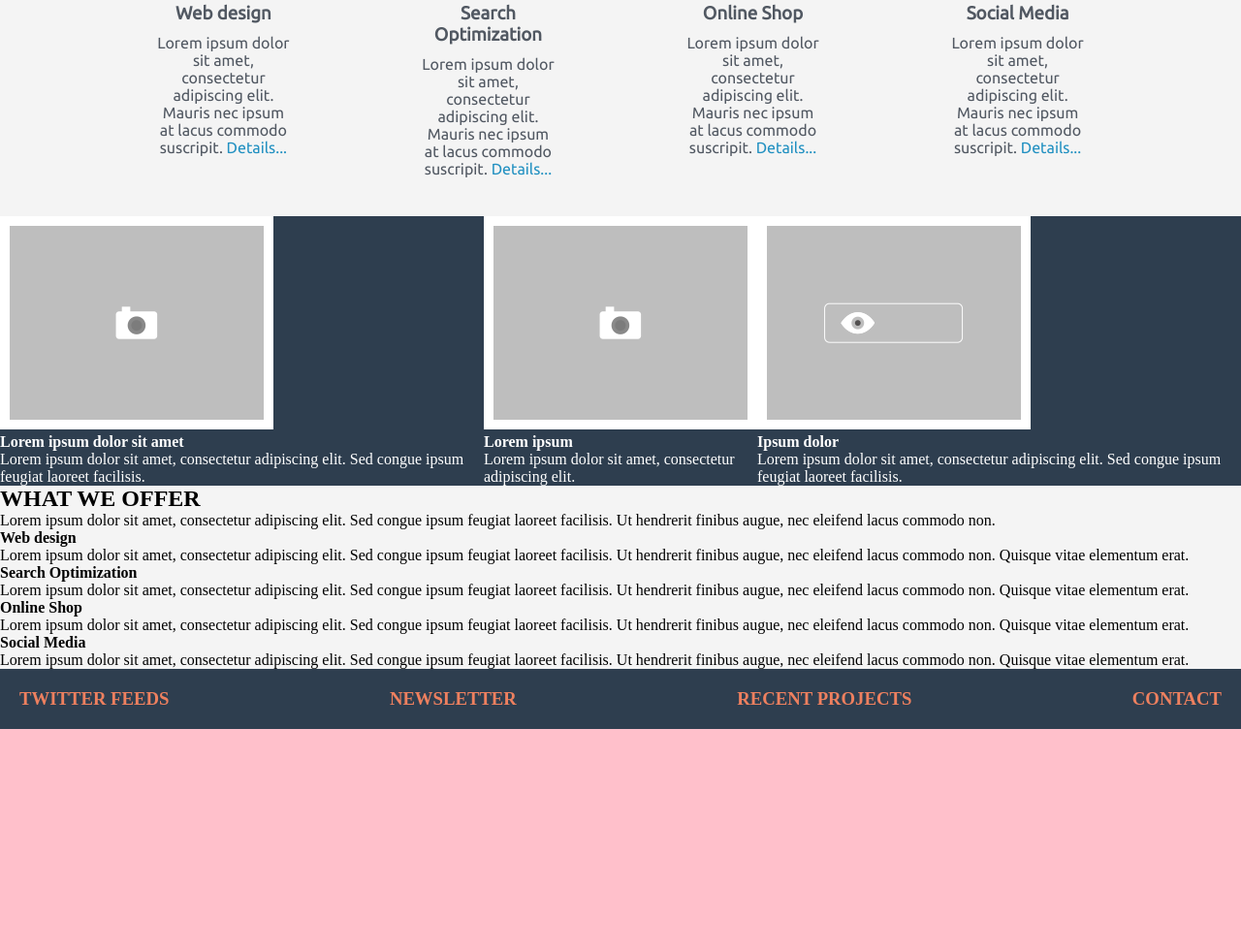
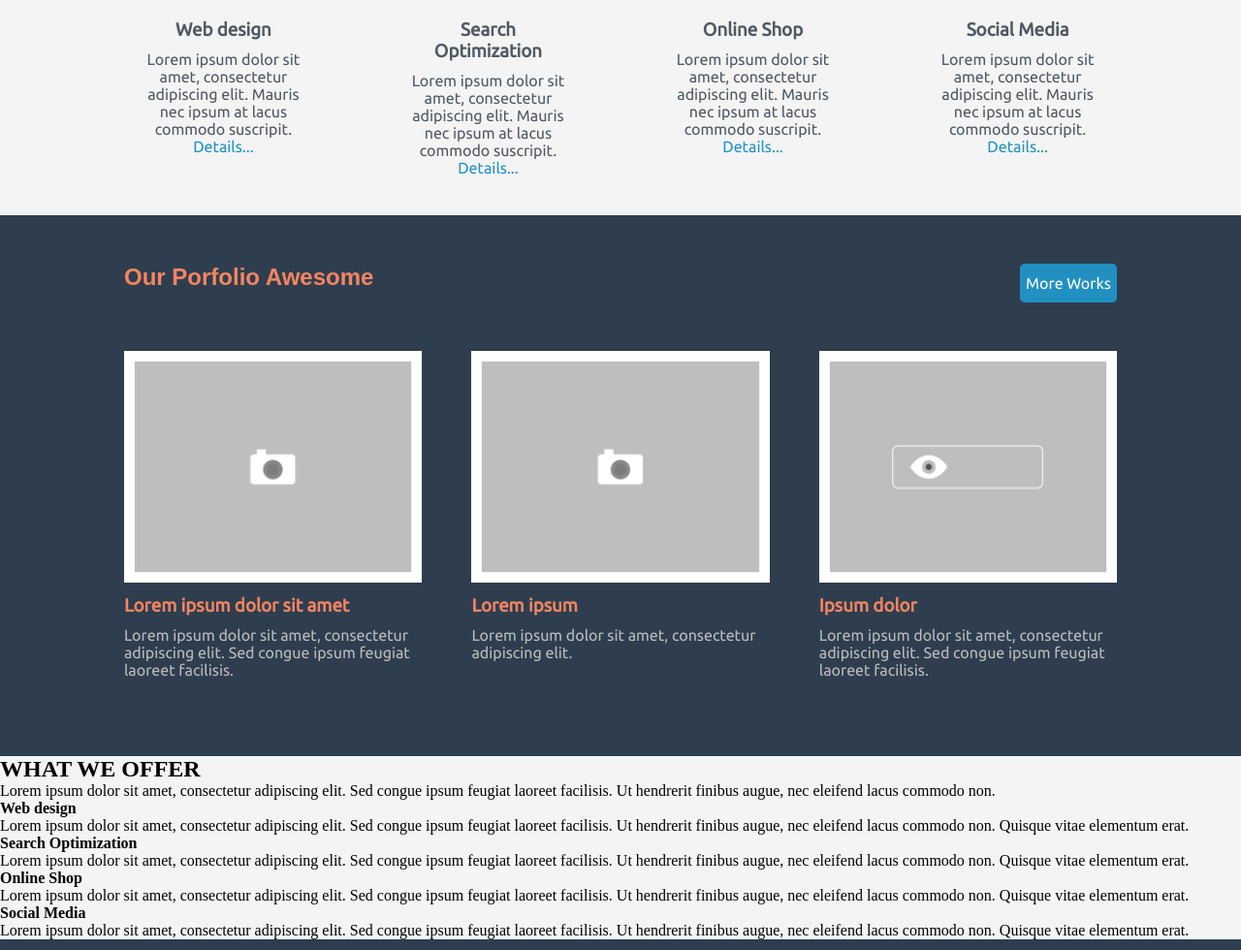
Before and after one commit to DiGreyer/psd-html, a plain HTML site: page index.html in a window 1280 px wide. Shown: the part 741-1721 px from the top of the page at 97% size. Before the commit the page ends 1493 px from the top, so only its background shows below. Drawn offline with Linux system fonts and the light colour scheme.

Commit message:
porfolio almost done, need to fix hover

```diff
--- a/index.html
+++ b/index.html
@@ -105,30 +105,36 @@
         <!-- portfolio -->
 
         <div id="portfolio">
-            <!-- <div>
-                <h3>Our Porfolio Awesome</h3>
+            <div id="porfolio-header">
+                <h2>Our Porfolio Awesome</h2>
                 <a href="#">More Works</a>
-            </div> -->
+            </div>
             <div class="portfolio-block">
+                <div class="something">
                     <img src="images/portfolio.png" alt="" />
-                <h4>Lorem ipsum dolor sit amet</h4>
+                    <h3>Lorem ipsum dolor sit amet</h3>
                     <p>
-                    Lorem ipsum dolor sit amet, consectetur adipiscing elit. Sed
-                    congue ipsum feugiat laoreet facilisis.
+                        Lorem ipsum dolor sit amet, consectetur adipiscing elit.
+                        Sed congue ipsum feugiat laoreet facilisis.
                     </p>
                 </div>
-            <div class="portfolio-block">
+
+                <div class="something">
                     <img src="images/portfolio.png" alt="" />
-                <h4>Lorem ipsum</h4>
-                <p>Lorem ipsum dolor sit amet, consectetur adipiscing elit.</p>
+                    <h3>Lorem ipsum</h3>
+                    <p>
+                        Lorem ipsum dolor sit amet, consectetur adipiscing elit.
+                    </p>
                 </div>
-            <div class="portfolio-block">
+
+                <div class="something">
                     <img src="images/portfolio-details.png" alt="" />
-                <h4>Ipsum dolor</h4>
+                    <h3>Ipsum dolor</h3>
                     <p>
-                    Lorem ipsum dolor sit amet, consectetur adipiscing elit. Sed
-                    congue ipsum feugiat laoreet facilisis.
+                        Lorem ipsum dolor sit amet, consectetur adipiscing elit.
+                        Sed congue ipsum feugiat laoreet facilisis.
                     </p>
+                </div>
             </div>
         </div>
 
--- a/styles.css
+++ b/styles.css
@@ -97,7 +97,7 @@ header {
     margin-bottom: 10px;
 }
 .item p {
-    padding: 0 15% 0 15%;
+    padding: 0 10%;
 }
 
 .item a {
@@ -106,7 +106,7 @@ header {
 }
 
 .item img {
-    width: 50%;
+    width: 58%;
     /* padding: 20px; */
 }
 
@@ -120,17 +120,61 @@ header {
 /* portfolio css start */
 
 #portfolio {
-    display: flex;
-    justify-content: center;
+    /* display: flex; */
+
     background-color: #2e3e4f;
     width: 100%;
 }
 
+#porfolio-header {
+    display: flex;
+    justify-content: space-between;
+    padding: 50px 10%;
+
+    background: #2e3e4f;
+}
+#porfolio-header h2 {
+    font-family: "Ubuntu Condensed", sans-serif;
+    font-size: 25;
+    color: #f98561;
+    margin-left: 0;
+}
+
+#porfolio-header a {
+    font-family: "Ubuntu", sans-serif;
+    line-height: 40px;
+    text-align: center;
+    width: 100px;
+    height: 40px;
+    color: white;
+    background-color: #2190c1;
+    border-radius: 5px;
+    text-decoration: none;
+}
+
 .portfolio-block {
-    color: white;
+    font-family: "Ubuntu", sans-serif;
+    display: flex;
+    /* width: 100%; */
+    justify-content: space-between;
+    padding: 0 10%;
+
+    color: #bcbcbc;
     text-align: left;
 }
+.something h3 {
+    color: #f98561;
+    margin: 10px 0;
+}
 
+.something {
+    width: 30%;
+    padding-bottom: 80px;
+}
+
+.something img {
+    width: 100%;
+}
 /* portfolio css end  */
 
 .offer {
```
Lines whose indentation alone changed are shown as unchanged.
